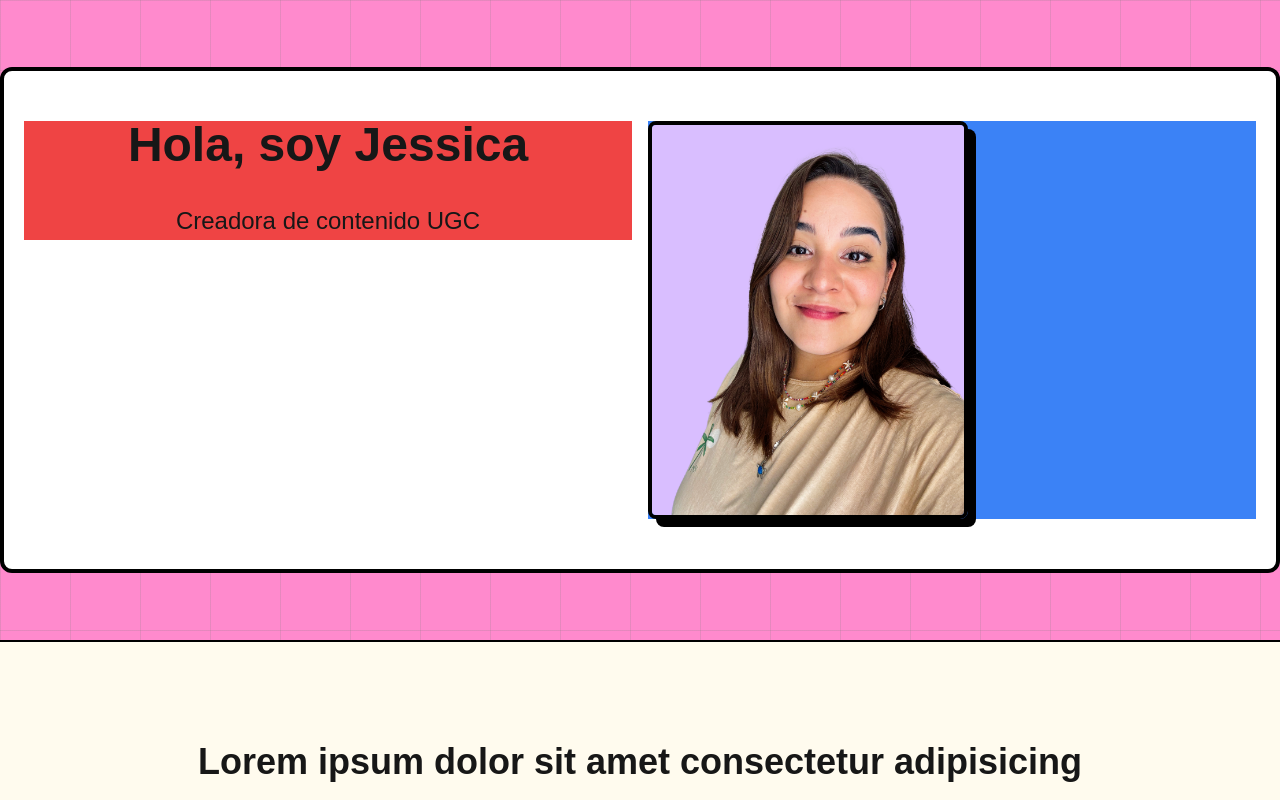
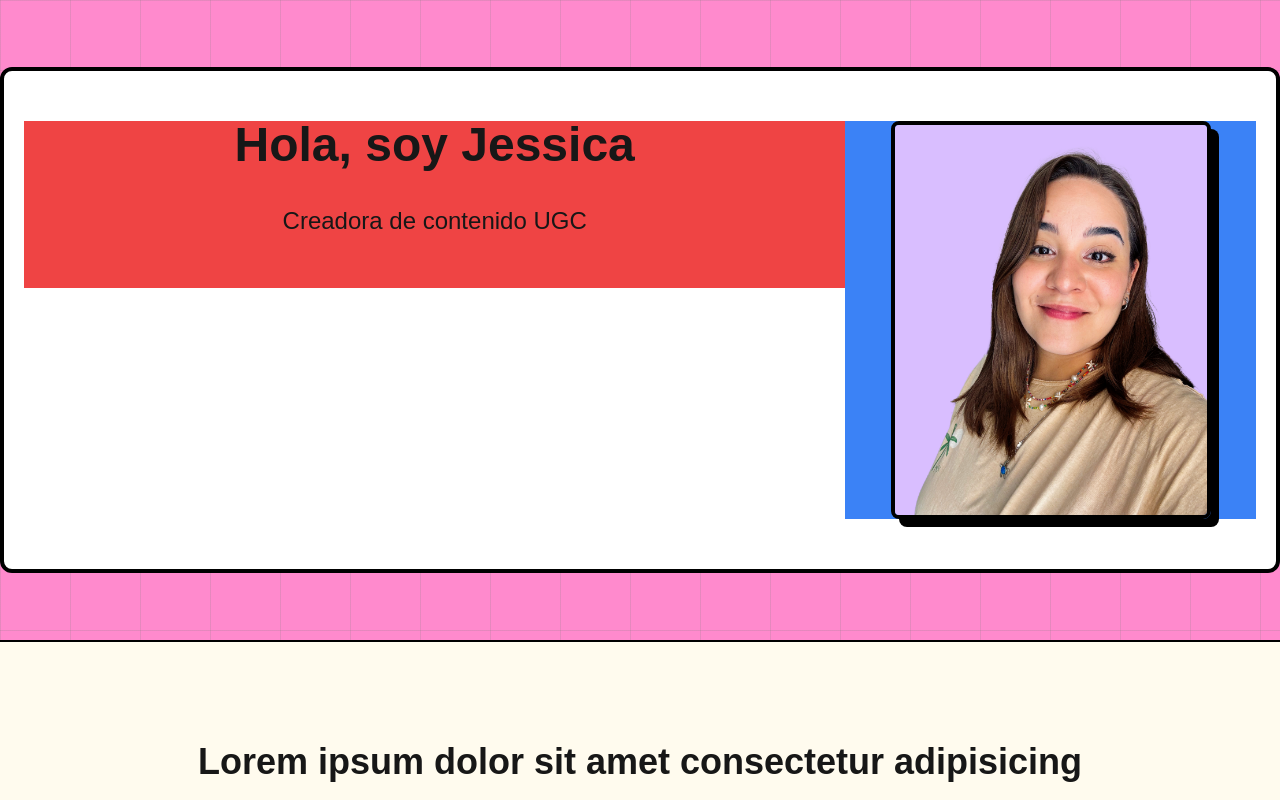
Before and after one commit to jessicaArvizu/UGC-Portfolio, a Next.js app: page / in a window 1280 px wide. Shown: the top 800 px of the page. Built offline with nearby package versions, Linux system fonts and the light colour scheme.

Commit message:
Update Header.tsx
Fixed Header column skeleton

```diff
--- a/src/sections/Header.tsx
+++ b/src/sections/Header.tsx
@@ -4,8 +4,10 @@ import jessicaArvizu from '../public/img/jessica-arvizu.png'
 export default function Header() {
   return (
     <header className="inset-0 flex min-h-[80dvh] w-full flex-col items-center justify-center bg-[#FF8ACD] bg-[linear-gradient(to_right,#80808033_1px,transparent_1px),linear-gradient(to_bottom,#80808033_1px,transparent_1px)] bg-[size:70px_70px]">
-      <div className="mx-auto w-container max-w-full px-5 py-[30px] text-center lg:py-[50px] bg-white rounded-xl border-4 border-black columns-2">
-        <div className="text-center bg-red-500 w-full">
+      <div className="mx-auto w-container max-w-full px-5 py-[30px] text-center lg:py-[50px] bg-white rounded-xl border-4 border-black flex flex-col lg:flex-row h-full">
+
+        {/* Columna Roja - 2/3 del tamaño del contenedor en pantallas grandes */}
+        <div className="flex flex-col items-center justify-center bg-red-500 w-full lg:w-2/3 h-full">
           <h1 className="text-3xl font-heading md:text-4xl lg:text-5xl">
             Hola, soy Jessica
           </h1>
@@ -13,13 +15,16 @@ export default function Header() {
             Creadora de contenido UGC
           </p>
         </div>
-        <div className="text-center bg-blue-500 w-full">
+
+        {/* Columna Azul - 1/3 del tamaño del contenedor en pantallas grandes */}
+        <div className="flex items-center bg-blue-500 justify-center w-full lg:w-1/3 h-full">
           <Image
-          className="rounded-lg border-4 border-black shadow-[8px_8px_0px_rgba(0,0,0,1)]"
+            className="rounded-lg border-4 border-black shadow-[8px_8px_0px_rgba(0,0,0,1)]"
             src={jessicaArvizu}
             alt="Jessica Arvizu"
             height={400}
-          />        </div>
+          />
+        </div>
       </div>
     </header>
   )
```
